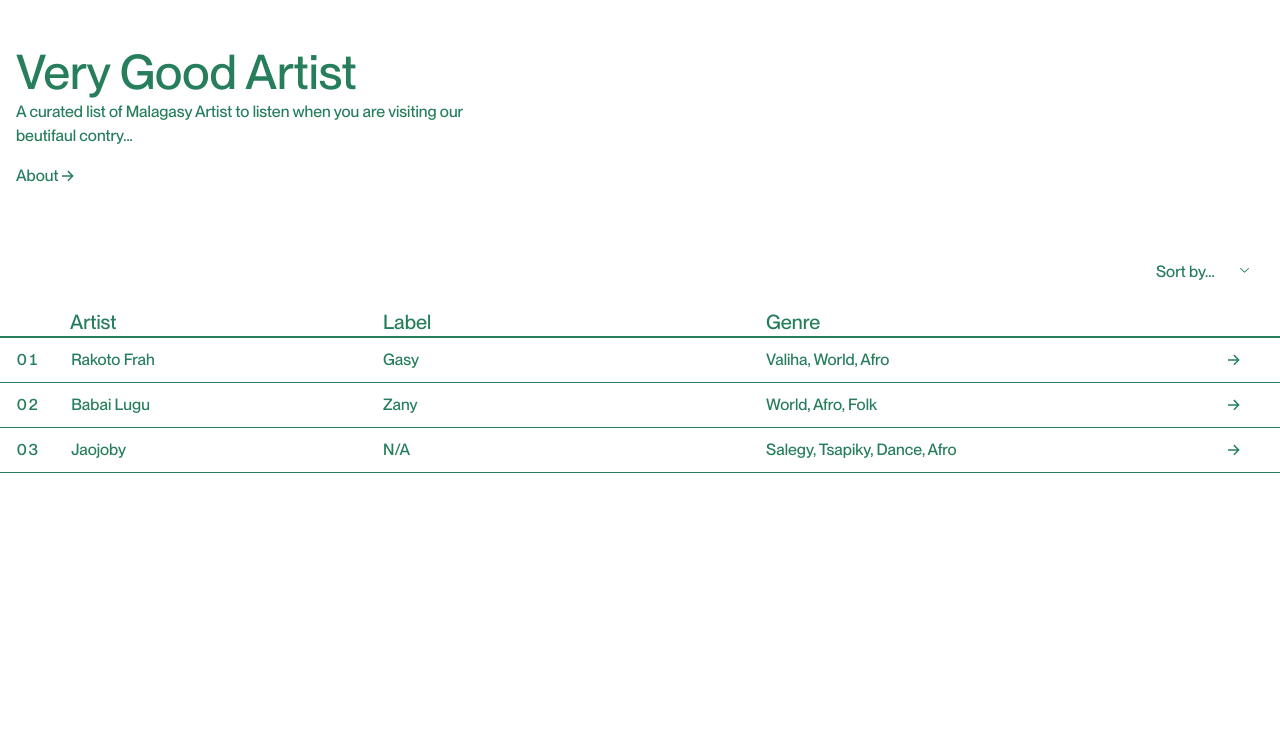
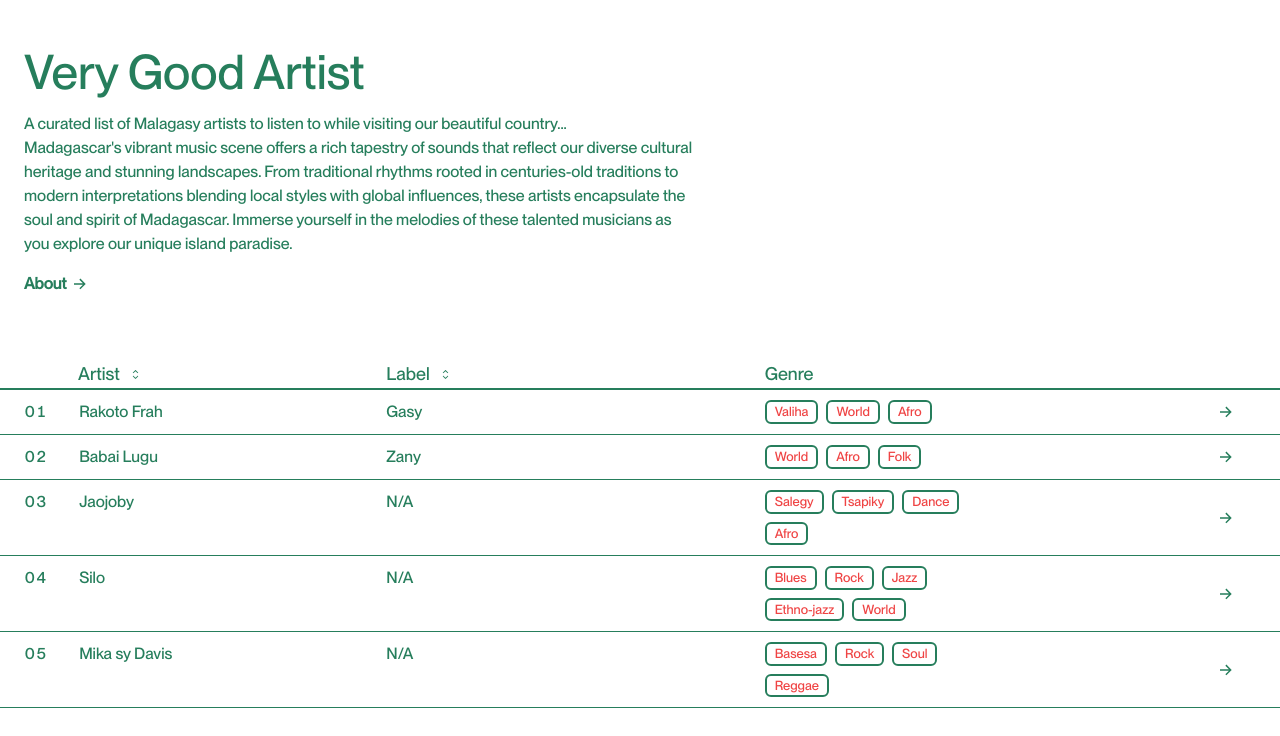
Before and after one commit to TokyFy/legume, a Next.js app: page / in a window 1280 px wide. Shown: the top 736 px of the page. Built offline with nearby package versions, Linux system fonts and the light colour scheme.

Commit message:
finish refont

```diff
--- a/components/ArtistRow.js
+++ b/components/ArtistRow.js
@@ -1,23 +1,70 @@
 import * as Collapsible from "@radix-ui/react-collapsible";
 import Arrow from "@/components/Arrow";
 import React from "react";
+import Image from 'next/image'
+import { ArrowBottomLeftIcon, ArrowTopRightIcon } from "@radix-ui/react-icons";
+import Link from "next/link";
 
 /**
  * @description A row for an artist
  * @param {import('../types').Artist}props
  * */
 
-export const ArtistRow = (props) => {
-  const { name, label, genres, description } = props;
+function Genre({ str }) {
+  return (<p className="text-[13px] border-2 p-0 px-2 border-mcqueen text-red-500 rounded-md">{str}</p>)
+}
+
+export const ArtistRowMobile = (props) => {
+  const { name, label, genres, description, image, yt } = props;
 
   return (
     <Collapsible.Root>
       <li className="transition hover:bg-sally/10">
-        <Collapsible.Trigger className="w-full grid text-left py-2.5 px-4 grid-cols-yeah group">
+        <Collapsible.Trigger className="w-full grid text-left py-2.5 group px-4">
+          <h3>{name}</h3>
+          <div className="flex gap-2 flex-wrap py-2">{genres.map(el => <Genre str={el} />)}</div>
+          <div className="ml-auto transition-transform duration-300 group-data-[state='open']:rotate-90 place-self-center">
+            <Arrow />
+          </div>
+        </Collapsible.Trigger>
+        <Collapsible.Content className="overflow-hidden data-[state=open]:open data-[state=closed]:close">
+          <div className="grid px-4 overflow-hidden">
+            <div className="flex flex-col col-span-3 ml-1.5 gap-y-6 pb-6 pt-3">
+              <div className="w-64 aspect-square relative">
+                <Image
+                  style={{ objectFit: "cover" }}
+                  fill
+                  src={image}
+                />
+              </div>
+              <h3 className="sr-only">Description</h3>
+              <div>
+                <p>{description}</p>
+              </div>
+              <Link className="flex items-center gap-2 border-b-2 w-max border-mcqueen" href="/">
+                <p>Youtube</p>
+                <ArrowTopRightIcon />
+              </Link>
+            </div>
+          </div>
+        </Collapsible.Content>
+      </li>
+    </Collapsible.Root>
+  );
+};
+
+
+export const ArtistRow = (props) => {
+  const { name, label, genres, description, image, yt } = props;
+
+  return (
+    <Collapsible.Root>
+      <li className="transition hover:bg-sally/10">
+        <Collapsible.Trigger className="w-full grid text-left py-2.5 grid-cols-yeah group">
           <h2>{name}</h2>
           <div>{label}</div>
           <div></div>
-          <div className="pl-4">{genres.join(", ")}</div>
+          <div className="pl-4 flex gap-2 flex-wrap">{genres.map(el => <Genre str={el} />)}</div>
           <div className="ml-auto transition-transform duration-300 group-data-[state='open']:rotate-90 place-self-center">
             <Arrow />
           </div>
@@ -25,8 +72,21 @@ export const ArtistRow = (props) => {
         <Collapsible.Content className="overflow-hidden data-[state=open]:open data-[state=closed]:close">
           <div className="grid px-4 overflow-hidden grid-cols-yeah">
             <div className="flex flex-col col-span-3 pl-12 ml-1.5 gap-y-6 pb-6 pt-3">
+              <div className="w-64 aspect-square relative">
+                <Image
+                  style={{ objectFit: "cover" }}
+                  fill
+                  src={image}
+                />
+              </div>
               <h3 className="sr-only">Description</h3>
-              <p>{description}</p>
+              <div>
+                <p>{description}</p>
+              </div>
+              <Link className="flex items-center gap-2 border-b-2 w-max border-mcqueen" href="/">
+                <p>Youtube</p>
+                <ArrowTopRightIcon />
+              </Link>
             </div>
           </div>
         </Collapsible.Content>
--- a/components/Header.js
+++ b/components/Header.js
@@ -9,17 +9,18 @@ export default function Header() {
   const route = useRouter().route;
 
   return (
-    <header className="justify-between w-full px-4 pt-12 pb-16 mx-auto sm:flex max-w-screen-2xl">
+    <header className="justify-between w-full pt-12 pb-16 mx-auto sm:flex px-6">
       <div>
         <h1 className="text-5xl">
           <Link href="/">Very Good Artist</Link>
         </h1>
-        <p className="max-w-md mt-1">
-          A curated list of Malagasy Artist to listen when you are visiting our beutifaul contry...
+        <p className="my-4 max-w-2xl">
+          A curated list of Malagasy artists to listen to while visiting our beautiful country...<br />
+          Madagascar's vibrant music scene offers a rich tapestry of sounds that reflect our diverse cultural heritage and stunning landscapes. From traditional rhythms rooted in centuries-old traditions to modern interpretations blending local styles with global influences, these artists encapsulate the soul and spirit of Madagascar. Immerse yourself in the melodies of these talented musicians as you explore our unique island paradise.
         </p>
         {route === "/" ? (
-          <Link href="/about" className="flex items-center mt-4 gap-x-1 w-fit">
-            About <Arrow />
+          <Link href="/about" className="flex items-center mt-4 w-fit font-bold gap-2">
+            <p>About</p> <Arrow />
           </Link>
         ) : (
           <Link href="/" className="flex items-center mt-4 gap-x-1 w-fit">
@@ -28,6 +29,6 @@ export default function Header() {
           </Link>
         )}
       </div>
-      </header>
+    </header>
   );
 }
--- a/components/Sort.js
+++ b/components/Sort.js
@@ -1,7 +1,7 @@
 import * as Select from "@radix-ui/react-select";
 import { ChevronDownIcon, ChevronUpIcon } from "@radix-ui/react-icons";
 import { useRouter } from "next/router";
-import {useState} from "react";
+import { useState } from "react";
 import { useSearchParams } from 'next/navigation'
 
 
--- a/data/Artists.js
+++ b/data/Artists.js
@@ -20,7 +20,7 @@ class Artists {
   }
 
   sort(by) {
-    this.#artists = _.sortBy(this.#artists,[by]);
+    this.#artists = _.sortBy(this.#artists, [by]);
   }
 }
 
--- a/data/data.json
+++ b/data/data.json
@@ -8,7 +8,9 @@
         "World",
         "Afro"
       ],
-      "label": "Gasy"
+      "label": "Gasy",
+      "image": "https://www.za-malagasy.com/media/cache/resolve/image_main/uploads/50c8744be5_605b886216aca/225192fb5cc8e1c_618590fa4abfe.jpeg",
+      "youtube": "https://www.youtube.com/watch?v=kD2NmGsxSTQ"
     },
     {
       "name": "Babai Lugu",
@@ -18,7 +20,9 @@
         "Afro",
         "Folk"
       ],
-      "label": "Zany"
+      "label": "Zany",
+      "image": "https://i.ytimg.com/vi/H3LuodRpkL8/hqdefault.jpg",
+      "youtube": "https://www.youtube.com/@BabaiLugu"
     },
     {
       "name": "Jaojoby",
@@ -29,7 +33,36 @@
         "Dance",
         "Afro"
       ],
-      "label": "N/A"
+      "label": "N/A",
+      "image": "https://kabardock.com/wp-content/uploads/2022/07/site-jaojoby.jpg",
+      "youtube": "https://www.youtube.com/watch?v=ZnHjxkO-8pE"
+    },
+    {
+      "name": "Silo",
+      "description": "Silo Andrianandraina dit Silo Andrian ou Silo est un musicien multi-instrumentiste, compositeur, arrangeur et chef de formation malgache né en 1974 à Antananarivo (Madagascar).",
+      "genres": [
+        "Blues",
+        "Rock",
+        "Jazz",
+        "Ethno-jazz",
+        "World"
+      ],
+      "label": "N/A",
+      "image": "https://i1.sndcdn.com/artworks-000169393575-8a2jnq-t500x500.jpg",
+      "youtube": "https://www.youtube.com/@silofromada"
+    },
+    {
+      "name": "Mika sy Davis",
+      "description": "Mika Sy Davis est le duo qui a réussi à donner une forme contemporaine au genre de musique traditionnelle Basesa fusionné avec du rock, soul et reggae. Bemasy Davis Franklin et Mickaël Anatole Rakotozafy ont débuté leur carrière musicale en 2005. Ils ont été élu artiste de l’année lors de la RDJ’s Muzik Award en 2008. Depuis leur début, ils ont sortis trois albums en tous.",
+      "genres": [
+        "Basesa",
+        "Rock",
+        "Soul",
+        "Reggae"
+      ],
+      "label": "N/A",
+      "image": "https://www.musicinafrica.net/sites/default/files/images/artist_profile/201504/mikaanddavis01.jpg",
+      "youtube": "https://www.youtube.com/watch?v=iDdjby6paLI"
     }
   ]
 }
--- a/next.config.js
+++ b/next.config.js
@@ -2,6 +2,16 @@
 const nextConfig = {
   reactStrictMode: true,
   swcMinify: true,
+  images: {
+    remotePatterns: [
+      {
+        protocol: 'https',
+        hostname: '**',
+        port: '',
+        pathname: '**',
+      },
+    ],
+  },
 }
 
 module.exports = nextConfig
--- a/pages/index.js
+++ b/pages/index.js
@@ -1,7 +1,9 @@
 import React from "react";
 import { artistData } from "../data";
-import { Sort } from "@/components/Sort";
-import { ArtistRow } from "@/components/ArtistRow";
+import { ArtistRow, ArtistRowMobile } from "@/components/ArtistRow";
+import { useRouter } from "next/router";
+import { CaretSortIcon } from "@radix-ui/react-icons";
+
 
 export async function getServerSideProps(context) {
   const { sortBy } = context.query;
@@ -17,19 +19,34 @@ export async function getServerSideProps(context) {
   };
 }
 
+
 export default function Home({ artists }) {
+
+  const router = useRouter();
+
+  const handleSort = async (sortBy) => {
+    const params = new URLSearchParams({ sortBy });
+    await router.push(`?${params.toString()}`);
+  };
+
+
   return (
     <main className="w-full h-full">
-      <div className="mb-4 px-3 flex justify-end">
-        <Sort />
-      </div>
       <div className="hidden sm:block">
         <div className="text-xl border-b-2 border-mcqueen">
-          <ul className="grid w-full px-4 grid-cols-yeah">
-            <li className="pl-12 ml-1.5">Artist</li>
-            <li>Label</li>
+          <ul className="grid w-full px-4 grid-cols-yeah text-lg cursor-pointer">
+            <li className="pl-12 ml-1.5 flex gap-2 items-center" onClick={() => handleSort("name")} >
+              <p>Artist</p>
+              <CaretSortIcon />
+            </li>
+            <li className="flex gap-2 items-center" onClick={() => handleSort("label")} >
+              <p>Label</p>
+              <CaretSortIcon />
+            </li>
             <li></li>
-            <li className="pl-4">Genre</li>
+            <li className="pl-4 flex gap-2 items-center">
+              <p>Genre</p>
+            </li>
           </ul>
         </div>
         <div className="grid isolate">
@@ -40,6 +57,24 @@ export default function Home({ artists }) {
           </ul>
         </div>
       </div>
+
+      <div className="block sm:hidden">
+        <div className="text-xl border-b-2 border-mcqueen">
+          <ul className="grid w-full px-4 grid-cols-yeah text-lg cursor-pointer">
+            <li className="flex gap-2 items-center" onClick={() => handleSort("name")} >
+              <p>Artist</p>
+              <CaretSortIcon />
+            </li>
+          </ul>
+        </div>
+        <div className="grid isolate">
+          <ul className="z-10 border-b divide-y border-mcqueen divide-mcqueen park overlay">
+            {artists.map((artist) => (
+              <ArtistRowMobile key={artist.name} {...artist} />
+            ))}
+          </ul>
+        </div>
+      </div>
     </main>
   );
 }
--- a/styles/globals.css
+++ b/styles/globals.css
@@ -9,6 +9,19 @@ body {
   font-family: -apple-system, BlinkMacSystemFont, Segoe UI, Roboto, Oxygen,
     Ubuntu, Cantarell, Fira Sans, Droid Sans, Helvetica Neue, sans-serif;
 
+}
+
+html {
+  overflow: scroll;
+  overflow-x: hidden;
+}
+::-webkit-scrollbar {
+  width: 0;  /* Remove scrollbar space */
+  background: transparent;  /* Optional: just make scrollbar invisible */
+}
+/* Optional: show position indicator in red */
+::-webkit-scrollbar-thumb {
+  background: #FF0000;
 }
 
 html, body, #__next {
@@ -60,7 +73,7 @@ li {
 @layer utilities {
   .grid-cols-yeah {
     grid-template-columns: 1.5fr 0.5fr 1fr 1fr 1fr 0.1fr;
-    @apply max-w-screen-2xl mx-auto;
+    @apply  mx-auto px-6;
   }
 
   .content, .overlay {
--- a/types/Artist.type.js
+++ b/types/Artist.type.js
@@ -4,6 +4,8 @@
  * @property {string} label - The record label associated with the artist.
  * @property {string[]} genres - The genre of music the artist performs.
  * @property {string} description - The artist description.
+ * @property {string} image - The artist description.
+ * @property {string} yt - The artist description.
  */
 
-export {};
+export { };
```
Also changed, not shown: pages/about.js (+1 -36 lines).
